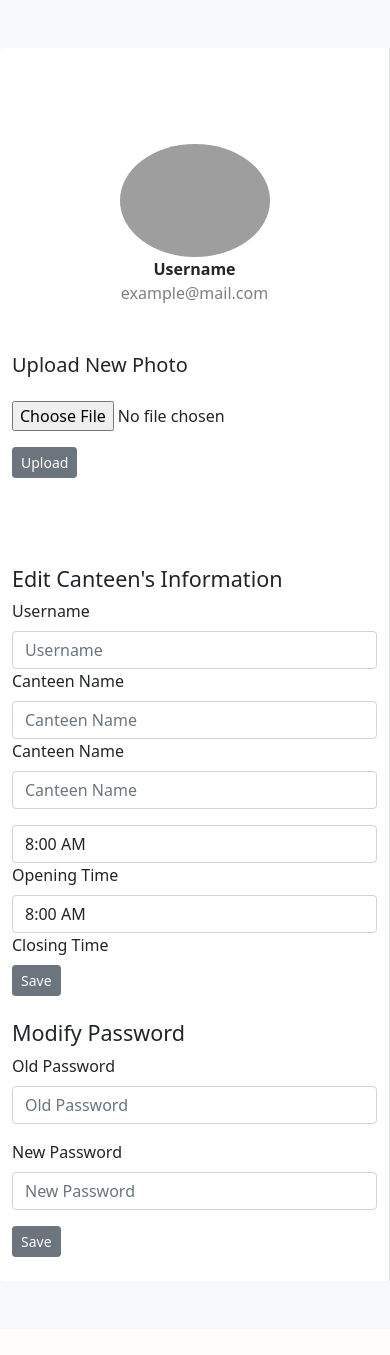
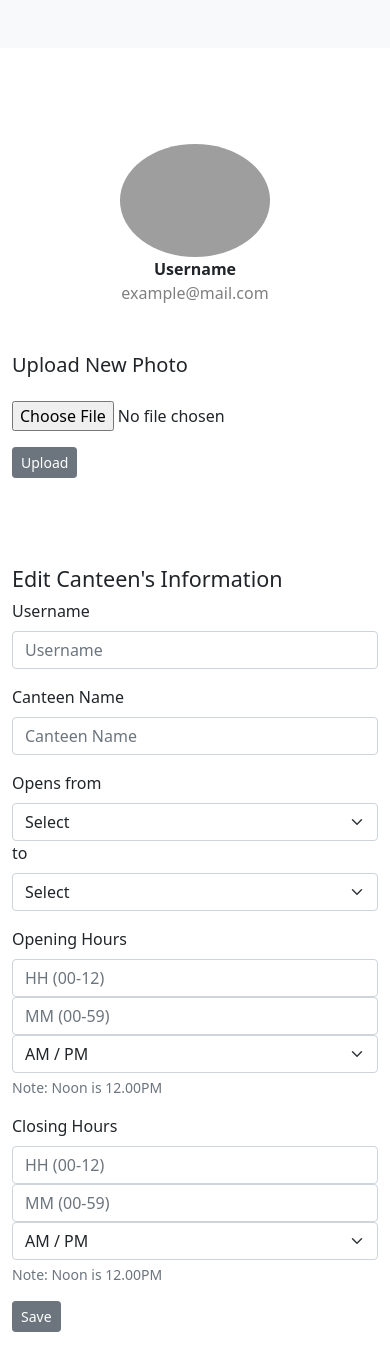
Before and after one commit to sheep167/CSCI3100_canteen_webapp, a Flask app: page /canteen_account in a window 390 px wide. Shown: the part 56-1411 px from the top of the page. Before the commit the page ends 1337 px from the top, so only its background shows below. Run offline with Flask 2, Linux system fonts and the light colour scheme; some libraries are stand-ins or nearby versions; grey boxes are pictures that could not be loaded.

Commit message:
Edit canteen_account.html

```diff
--- a/canteen/templates/canteen_account.html
+++ b/canteen/templates/canteen_account.html
@@ -8,10 +8,10 @@ Canteen List
 {% endblock %}
 
 {% block content %}
-<div class="container rounded bg-white mt-5 mb-5">
+<div class="container bg-white mt-5 mb-5">
     <div class="row justify-content-center align-items-center">
         <!--Photo Part-->
-        <div class="col-md-5 border-right">
+        <div class="col-md-4">
             <div class="d-flex flex-column align-items-center text-center p-3 py-5"><img class="rounded-circle mt-5"
                     width="150px"
                     src="https://st3.depositphotos.com/15648834/17930/v/600/depositphotos_179308454-stock-illustration-unknown-person-silhouette-glasses-profile.jpg"><span
@@ -32,27 +32,79 @@ Canteen List
             </div>
         </div>
         <!--Username + Password Part-->
-        <div class="col-md-7 border-right align-items-center ">
+        <div class="col-md-8 align-items-center ">
             <!--Edit Canteen's Information-->
             <form method="POST" class="my-4">
                 <h4>Edit Canteen's Information</h4>
                 <div class="form-group">
                     <label for="exampleInputEmail1">Username</label>
-                    <input type="text" class="form-control" id="editusername" aria-describedby="editusername"
+                    <input type="text" class="form-control mb-3" id="editusername" aria-describedby="editusername"
                         placeholder="Username">
                     <label for="exampleInputEmail1">Canteen Name</label>
-                    <input type="text" class="form-control" id="editusername" aria-describedby="editcanteenname"
+                    <input type="text" class="form-control mb-3" id="editusername" aria-describedby="editcanteenname"
                         placeholder="Canteen Name">
-
-                    <label for="exampleInputEmail1">Canteen Name</label>
-                    <input type="text" class="form-control" id="editusername" aria-describedby="editcanteenname"
-                        placeholder="Canteen Name">
-                </div>
-                <div class="form-outline timepicker">
-                    <input type="text" class="form-control" id="opening" value="8:00 AM">
-                    <label class="form-label" for="opening">Opening Time</label>
-                    <input type="text" class="form-control" id="closong" value="8:00 AM">
-                    <label class="form-label" for="closing">Closing Time</label>
+                    <div class="form-group row">
+                            <div class="col-md-2">
+                                <label>Opens from</label>
+                                <select class="form-select" aria-label="from">
+                                    <option selected>Select</option>
+                                    <option value="1">SUN</option>
+                                    <option value="2">MON</option>
+                                    <option value="2">TUE</option>
+                                    <option value="2">WED</option>
+                                    <option value="2">THU</option>
+                                    <option value="2">FRI</option>
+                                    <option value="2">SAT</option>
+                                </select>
+                            </div>
+                            <div class="col-md-2">
+                                <label>to</label>
+                                <select class="form-select" aria-label="to">
+                                    <option selected>Select</option>
+                                    <option value="1">SUN</option>
+                                    <option value="2">MON</option>
+                                    <option value="2">TUE</option>
+                                    <option value="2">WED</option>
+                                    <option value="2">THU</option>
+                                    <option value="2">FRI</option>
+                                    <option value="2">SAT</option>
+                                </select>
+                            </div>
+                        </div>
+                    <label>Opening Hours</label>
+                    <div class="form-group row">
+                        <div class="col-md-2">
+                            <input type="text" class="form-control" id="openHH" placeholder="HH (00-12)">
+                        </div>
+                        <div class="col-md-2">
+                            <input type="text" class="form-control" id="openMM" placeholder="MM (00-59)">
+                        </div>
+                        <div class="col-md-2">
+                            <select class="form-select" aria-label="openAMPM">
+                                <option selected>AM / PM</option>
+                                <option value="1">AM</option>
+                                <option value="2">PM</option>
+                              </select>
+                        </div>
+                        <div id="emailHelp" class="form-text">Note: Noon is 12.00PM</div>
+                    </div>
+                    <label>Closing Hours</label>
+                    <div class="form-group row">
+                        <div class="col-md-2">
+                            <input type="text" class="form-control" id="closeHH" placeholder="HH (00-12)">
+                        </div>
+                        <div class="col-md-2">
+                            <input type="text" class="form-control" id="closeMM" placeholder="MM (00-59)">
+                        </div>
+                        <div class="col-md-2">
+                            <select class="form-select" aria-label="closeAMPM">
+                                <option selected>AM / PM</option>
+                                <option value="1">AM</option>
+                                <option value="2">PM</option>
+                              </select>
+                        </div>
+                        <div id="emailHelp" class="form-text">Note: Noon is 12.00PM</div>
+                    </div>
                 </div>
                 <a class="btn btn-sm btn-secondary">Save</a>
             </form>
```
